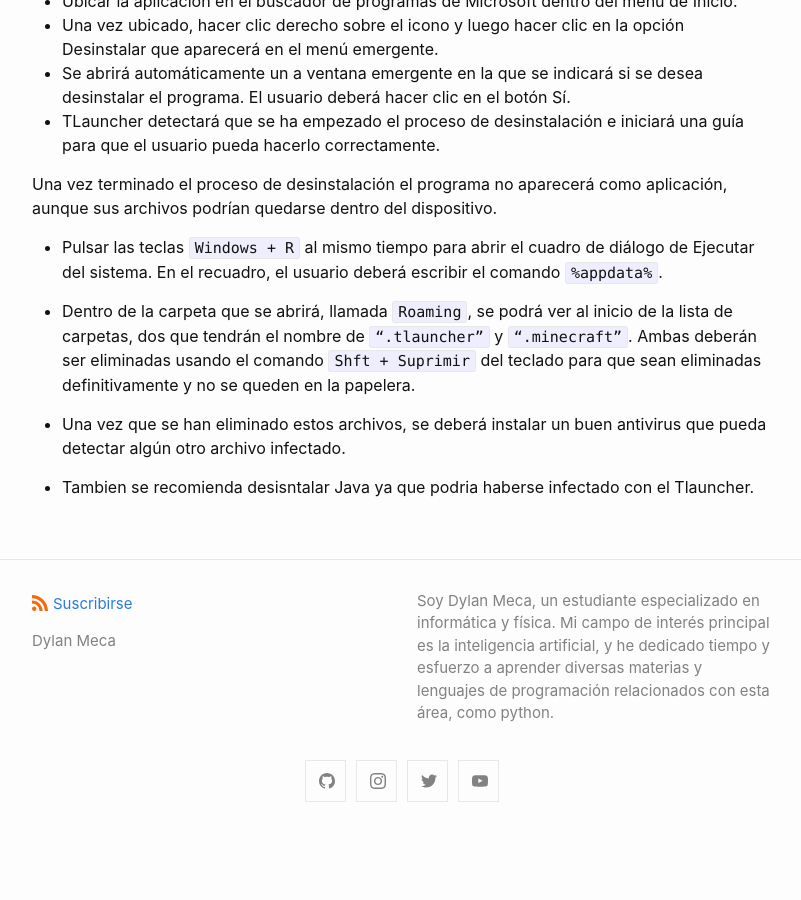
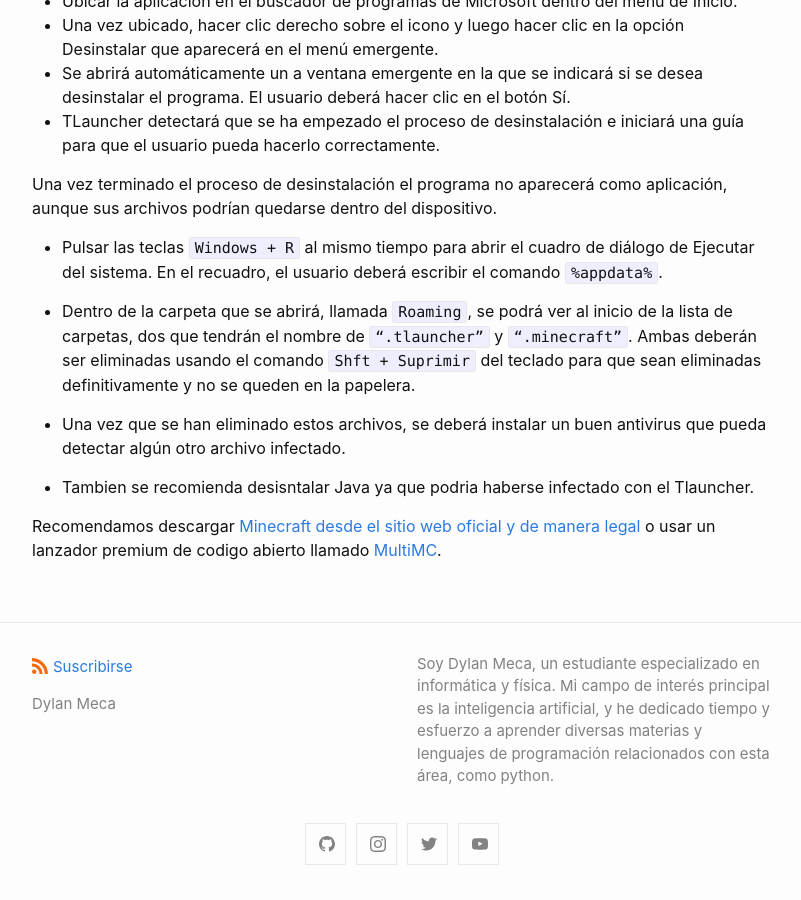
Before and after one commit to dylanmeca/dylanmeca.github.io, a Jekyll site: the page built from _posts/2023-02-06-Se-descubre-un-spyware-en-Tlauncher.md, in a window 1280 px wide and 900 px high, scrolled down 2037 px. Shown: the whole window, without its empty margins (238-1039 px from the left). Built offline with Jekyll 4.4.1, drawn with Linux system fonts in a browser that asks for light colours; a script that is not in the unit is left out; comment, search, counter and statistics services are not loaded; before the commit the page ends 2874 px from its top, so only the background shows below that.

Commit message:
Update 2023-02-06-Se-descubre-un-spyware-en-Tlauncher.md

```diff
--- a/_posts/2023-02-06-Se-descubre-un-spyware-en-Tlauncher.md
+++ b/_posts/2023-02-06-Se-descubre-un-spyware-en-Tlauncher.md
@@ -49,3 +49,5 @@
 - Una vez que se han eliminado estos archivos, se deberá instalar un buen antivirus que pueda detectar algún otro archivo infectado.
 
 - Tambien se recomienda desisntalar Java ya que podria haberse infectado con el Tlauncher.
+
+Recomendamos descargar [Minecraft desde el sitio web oficial y de manera legal](https://www.minecraft.net/es-es) o usar un lanzador premium de codigo abierto llamado [MultiMC](https://multimc.org/).
```
